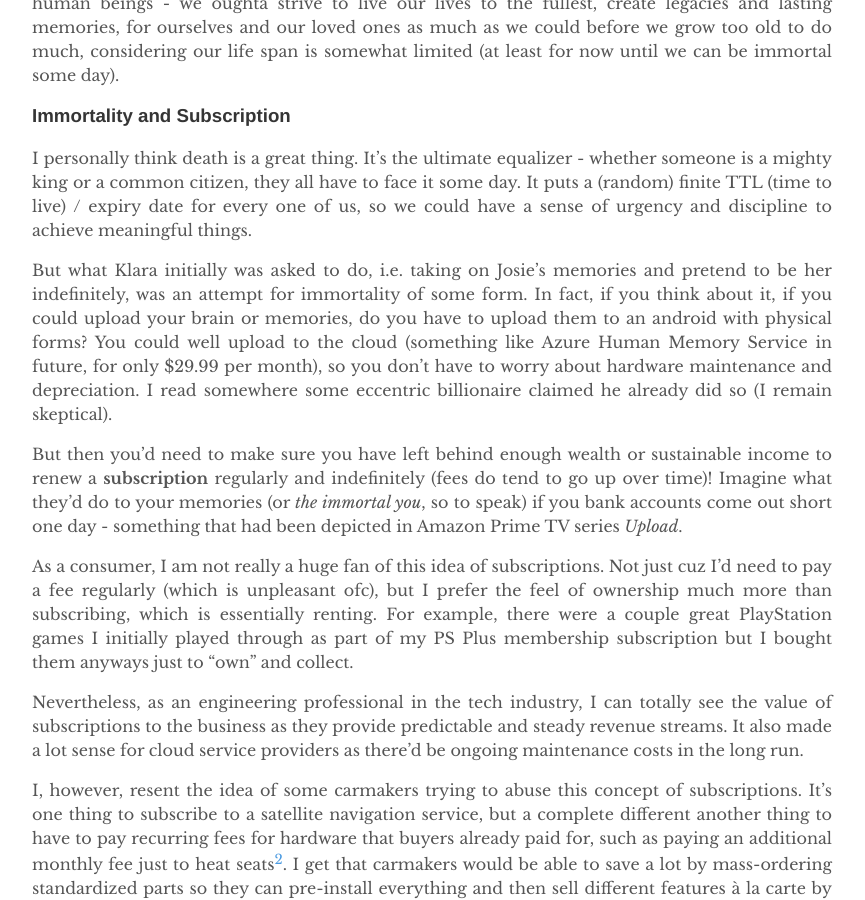
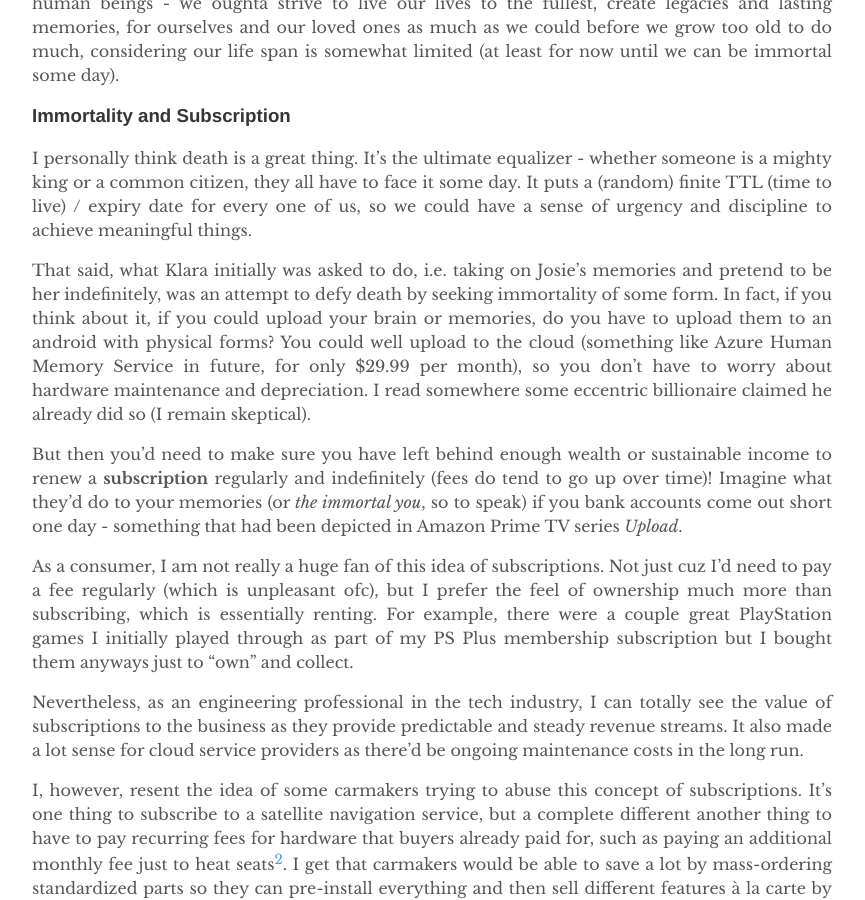
Before and after one commit to yuexiaofeng/yuexiaofeng.github.io, a Jekyll site: the page built from _posts/2022-08-23-klara.md, in a window 1280 px wide and 900 px high, scrolled down 4479 px. Shown: the whole window, without its empty margins (208-1073 px from the left). Built offline with Jekyll 4.4.1, drawn with Linux system fonts in a browser that asks for light colours.

Commit message:
update on klara post

```diff
--- a/_posts/2022-08-23-klara.md
+++ b/_posts/2022-08-23-klara.md
@@ -68,7 +68,7 @@ So the takeaway to me is, memories and experiences are indeed the most precious
 
 I personally think death is a great thing. It's the ultimate equalizer - whether someone is a mighty king or a common citizen, they all have to face it some day. It puts a (random) finite TTL (time to live) / expiry date for every one of us, so we could have a sense of urgency and discipline to achieve meaningful things.
 
-But what Klara initially was asked to do, i.e. taking on Josie's memories and pretend to be her indefinitely, was an attempt for immortality of some form. In fact, if you think about it, if you could upload your brain or memories, do you have to upload them to an android with physical forms? You could well upload to the cloud (something like Azure Human Memory Service in future, for only $29.99 per month), so you don't have to worry about hardware maintenance and depreciation. I read somewhere some eccentric billionaire claimed he already did so (I remain skeptical).
+That said, what Klara initially was asked to do, i.e. taking on Josie's memories and pretend to be her indefinitely, was an attempt to defy death by seeking immortality of some form. In fact, if you think about it, if you could upload your brain or memories, do you have to upload them to an android with physical forms? You could well upload to the cloud (something like Azure Human Memory Service in future, for only $29.99 per month), so you don't have to worry about hardware maintenance and depreciation. I read somewhere some eccentric billionaire claimed he already did so (I remain skeptical).
 
 But then you'd need to make sure you have left behind enough wealth or sustainable income to renew a **subscription** regularly and indefinitely (fees do tend to go up over time)! Imagine what they'd do to your memories (or *the immortal you*, so to speak) if you bank accounts come out short one day - something that had been depicted in Amazon Prime TV series *Upload*.
 
```
